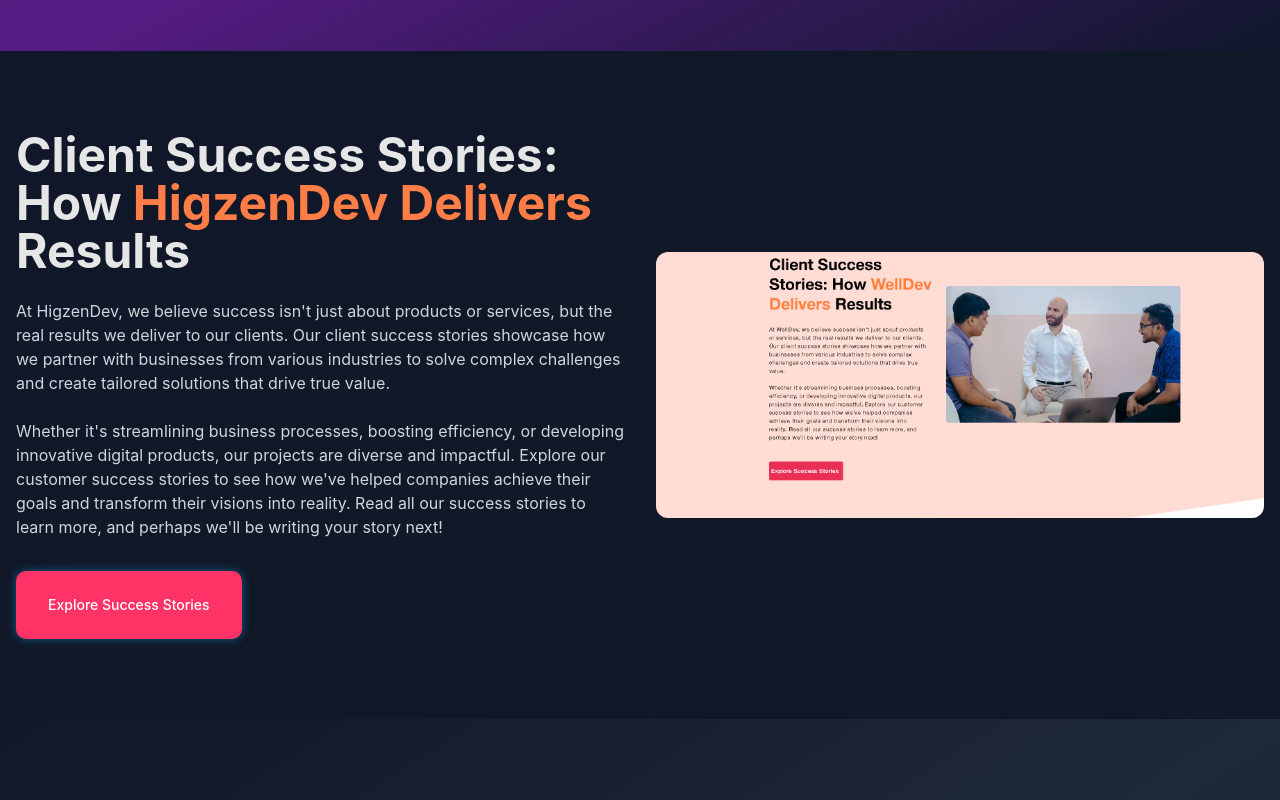
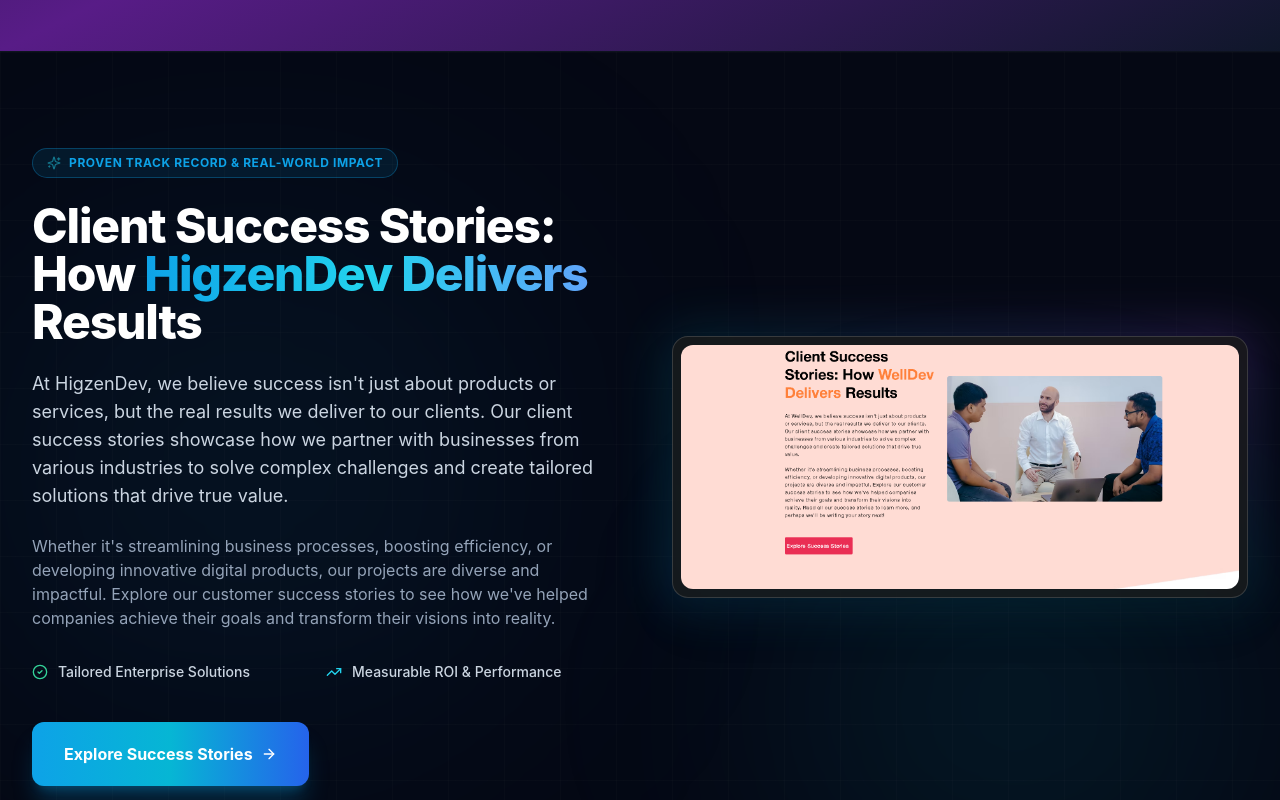
Before and after one commit to RaselmamunSD/Higzendev, a React (Vite) app in the folder higzendev-frontend/: page /industries in a window 1280 px wide. Shown: the part 1000-1800 px from the top of the page. Built offline with nearby package versions, Linux system fonts and the light colour scheme.

Commit message:
style: update text gradient and button colors on Industries page Client Success section to match brand palette

```diff
--- a/higzendev-frontend/src/components/ClientSuccessSection.tsx
+++ b/higzendev-frontend/src/components/ClientSuccessSection.tsx
@@ -1,39 +1,97 @@
-
 import React from 'react';
 import { Button } from '@/components/ui/button';
 import { Link } from 'react-router-dom';
+import { Sparkles, ArrowRight, CheckCircle2, TrendingUp, Users } from 'lucide-react';
+import { motion } from 'framer-motion';
 
-const ClientSuccessSection = () => {
+const ClientSuccessSection: React.FC = () => {
   return (
-    <section className="py-20 bg-gradient-to-br from-slate-900 via-gray-900 to-slate-900">
-      <div className="container mx-auto px-4">
-        <div className="flex flex-col lg:flex-row items-center gap-8">
-          <div className="lg:w-1/2">
-            <h2 className="text-3xl md:text-4xl lg:text-5xl font-bold mb-6">
-              Client Success Stories: How <span className="text-[#ff7d47]">HigzenDev Delivers</span> Results
+    <section className="py-20 sm:py-24 bg-[#050814] relative overflow-hidden border-y border-border/40">
+      {/* Ambient background glows */}
+      <div className="absolute top-1/2 left-0 -translate-y-1/2 w-[500px] h-[400px] bg-primary/10 rounded-full blur-[140px] pointer-events-none" />
+      <div className="absolute bottom-0 right-10 w-[450px] h-[350px] bg-cyan-500/10 rounded-full blur-[130px] pointer-events-none" />
+
+      {/* Cyber grid pattern overlay */}
+      <div className="absolute inset-0 bg-[linear-gradient(to_right,#80808008_1px,transparent_1px),linear-gradient(to_bottom,#80808008_1px,transparent_1px)] bg-[size:3.5rem_3.5rem] pointer-events-none" />
+
+      <div className="container mx-auto px-4 sm:px-6 lg:px-8 relative z-10">
+        <div className="flex flex-col lg:flex-row items-center gap-12 lg:gap-16">
+
+          {/* Left Column: Content */}
+          <div className="lg:w-1/2 space-y-6 text-left">
+
+            {/* Top Badge */}
+            <div className="inline-flex items-center gap-2 px-3.5 py-1.5 rounded-full bg-primary/10 border border-primary/30 text-primary text-xs font-bold uppercase tracking-wider">
+              <Sparkles className="w-3.5 h-3.5 text-cyan-400 animate-pulse" />
+              <span>PROVEN TRACK RECORD & REAL-WORLD IMPACT</span>
+            </div>
+
+            {/* Main Heading */}
+            <h2 className="text-3xl sm:text-4xl lg:text-5xl font-extrabold text-white tracking-tight leading-[1.15]">
+              Client Success Stories: How{' '}
+              <span className="bg-gradient-to-r from-primary via-cyan-400 to-blue-400 bg-clip-text text-transparent">
+                HigzenDev Delivers
+              </span>{' '}
+              Results
             </h2>
-            <p className="text-gray-300 mb-6">
+
+            {/* Body Paragraphs */}
+            <p className="text-slate-300 text-base sm:text-lg leading-relaxed">
               At HigzenDev, we believe success isn't just about products or services, but the real results we deliver to our clients.
               Our client success stories showcase how we partner with businesses from various industries to solve complex
               challenges and create tailored solutions that drive true value.
             </p>
-            <p className="text-gray-300 mb-8">
+
+            <p className="text-slate-400 text-sm sm:text-base leading-relaxed">
               Whether it's streamlining business processes, boosting efficiency, or developing innovative digital products,
               our projects are diverse and impactful. Explore our customer success stories to see how we've helped companies
-              achieve their goals and transform their visions into reality. Read all our success stories to learn more,
-              and perhaps we'll be writing your story next!
+              achieve their goals and transform their visions into reality.
             </p>
-            <Button className="bg-[#ff3366] hover:bg-[#e62e5c] text-white px-8 py-6 h-auto" asChild>
-              <Link to="/success-stories">Explore Success Stories</Link>
-            </Button>
+
+            {/* Value Highlights */}
+            <div className="grid grid-cols-1 sm:grid-cols-2 gap-3 pt-2">
+              <div className="flex items-center gap-2.5 text-xs sm:text-sm font-medium text-slate-300">
+                <CheckCircle2 className="w-4 h-4 text-emerald-400 shrink-0" />
+                <span>Tailored Enterprise Solutions</span>
+              </div>
+              <div className="flex items-center gap-2.5 text-xs sm:text-sm font-medium text-slate-300">
+                <TrendingUp className="w-4 h-4 text-cyan-400 shrink-0" />
+                <span>Measurable ROI & Performance</span>
+              </div>
+            </div>
+
+            {/* CTA Button */}
+            <div className="pt-4">
+              <Button
+                asChild
+                className="bg-gradient-to-r from-primary via-cyan-500 to-blue-600 hover:from-primary/90 hover:to-blue-700 text-white font-bold px-8 py-5 h-auto text-base rounded-xl shadow-xl shadow-primary/25 group transition-all duration-300 hover:scale-105"
+              >
+                <Link to="/success-stories" className="flex items-center gap-2">
+                  <span>Explore Success Stories</span>
+                  <ArrowRight className="w-4 h-4 group-hover:translate-x-1 transition-transform" />
+                </Link>
+              </Button>
+            </div>
+
           </div>
-          <div className="lg:w-1/2">
-            <img
-              src="/lovable-uploads/4acf0bb3-60b8-4cf6-b59d-d2af4a64cb00.png"
-              alt="Client meeting"
-              className="rounded-lg w-full h-auto object-cover"
-            />
+
+          {/* Right Column: Visual Showcase Frame */}
+          <div className="lg:w-1/2 w-full">
+            <div className="relative group">
+              {/* Background ambient glow */}
+              <div className="absolute -inset-2 rounded-3xl bg-gradient-to-tr from-primary/30 via-cyan-500/20 to-purple-500/30 opacity-70 blur-xl group-hover:opacity-100 transition-all duration-500 pointer-events-none" />
+
+              {/* Frame Container */}
+              <div className="relative rounded-2xl overflow-hidden border border-white/15 bg-card/80 shadow-2xl backdrop-blur-md p-2">
+                <img
+                  src="/lovable-uploads/4acf0bb3-60b8-4cf6-b59d-d2af4a64cb00.png"
+                  alt="Client success collaboration"
+                  className="rounded-xl w-full h-auto object-cover transition-transform duration-500 group-hover:scale-[1.02]"
+                />
+              </div>
+            </div>
           </div>
+
         </div>
       </div>
     </section>
```
